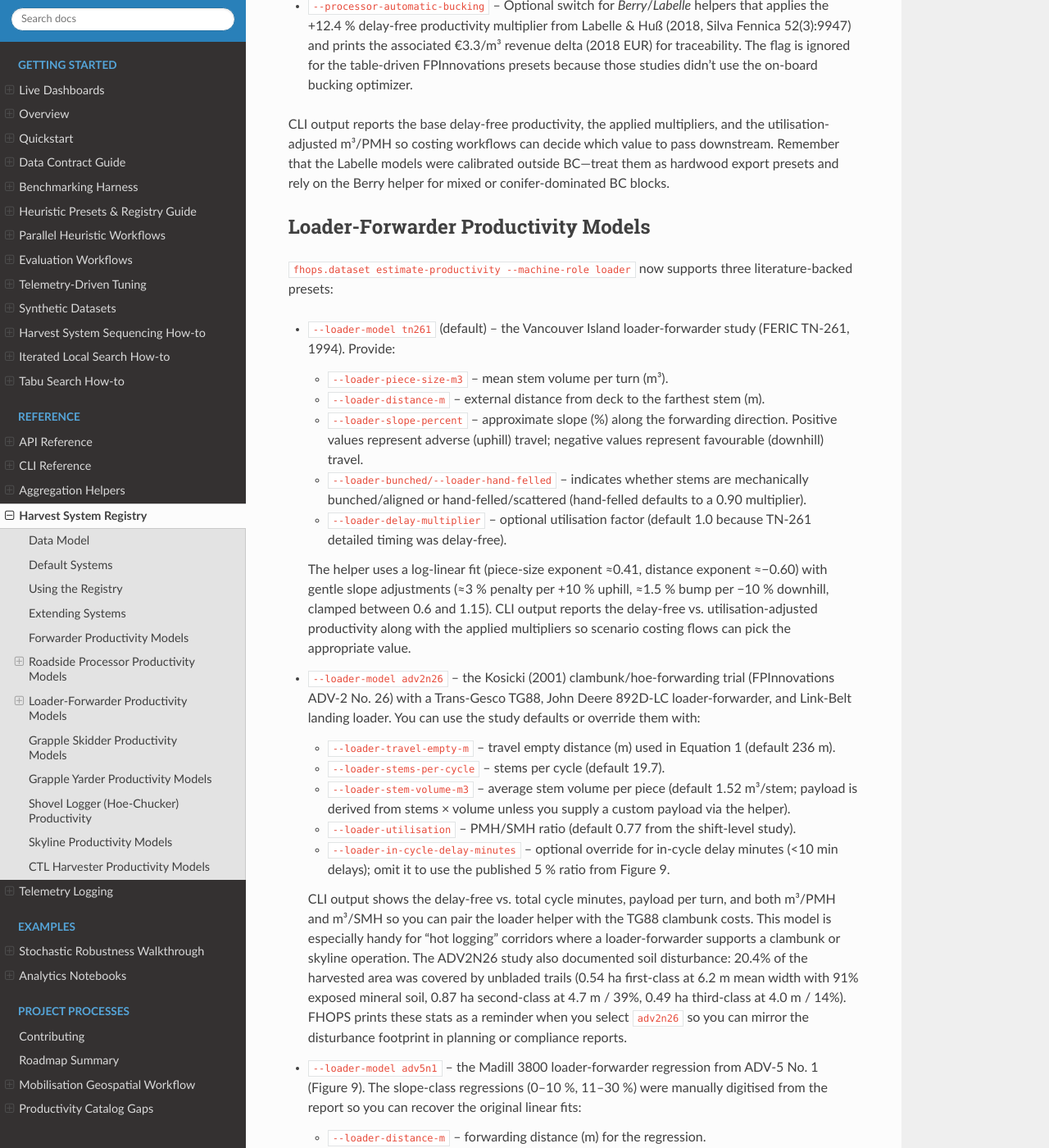
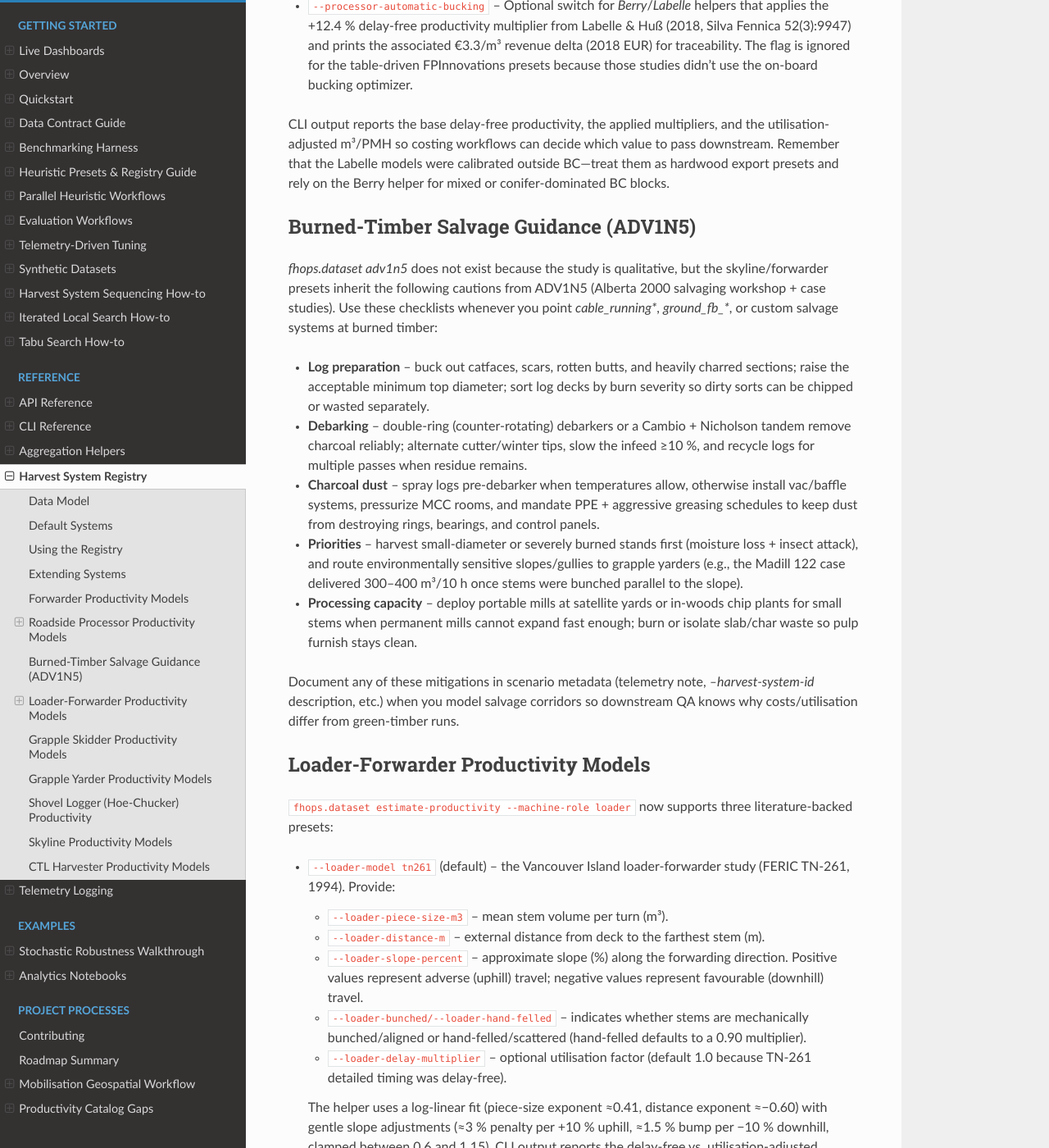
Before and after one commit to UBC-FRESH/fhops, a Sphinx documentation site: the page built from docs/reference/harvest_systems.rst, in a window 1280 px wide and 1400 px high, scrolled down 7550 px. Shown: the whole window at 82% size. Built offline with Sphinx 7.4.7 and the Read the Docs theme 3.1.0, drawn with Linux system fonts in a browser that asks for light colours.

Commit message:
Document ADV1N5 salvage guidance

```diff
--- a/docs/reference/harvest_systems.rst
+++ b/docs/reference/harvest_systems.rst
@@ -371,6 +371,31 @@ m³/PMH so costing workflows can decide which value to pass downstream. Remember
 were calibrated outside BC—treat them as hardwood export presets and rely on the Berry helper for mixed
 or conifer-dominated BC blocks.
 
+Burned-Timber Salvage Guidance (ADV1N5)
+---------------------------------------
+
+`fhops.dataset adv1n5` does not exist because the study is qualitative, but the skyline/forwarder presets
+inherit the following cautions from ADV1N5 (Alberta 2000 salvaging workshop + case studies). Use these
+checklists whenever you point `cable_running*`, `ground_fb_*`, or custom salvage systems at burned timber:
+
+* **Log preparation** – buck out catfaces, scars, rotten butts, and heavily charred sections; raise the
+  acceptable minimum top diameter; sort log decks by burn severity so dirty sorts can be chipped or wasted
+  separately.
+* **Debarking** – double-ring (counter-rotating) debarkers or a Cambio + Nicholson tandem remove charcoal
+  reliably; alternate cutter/winter tips, slow the infeed ≥10 %, and recycle logs for multiple passes when
+  residue remains.
+* **Charcoal dust** – spray logs pre-debarker when temperatures allow, otherwise install vac/baffle systems,
+  pressurize MCC rooms, and mandate PPE + aggressive greasing schedules to keep dust from destroying rings,
+  bearings, and control panels.
+* **Priorities** – harvest small-diameter or severely burned stands first (moisture loss + insect attack),
+  and route environmentally sensitive slopes/gullies to grapple yarders (e.g., the Madill 122 case delivered
+  300–400 m³/10 h once stems were bunched parallel to the slope).
+* **Processing capacity** – deploy portable mills at satellite yards or in-woods chip plants for small stems
+  when permanent mills cannot expand fast enough; burn or isolate slab/char waste so pulp furnish stays clean.
+
+Document any of these mitigations in scenario metadata (telemetry note, `--harvest-system-id` description, etc.)
+when you model salvage corridors so downstream QA knows why costs/utilisation differ from green-timber runs.
+
 Loader-Forwarder Productivity Models
 ------------------------------------
 
```
Also changed, not shown: notes/dataset_inspection_plan.md (+1 -1 lines), notes/reference_log.md (+1 -1 lines).
